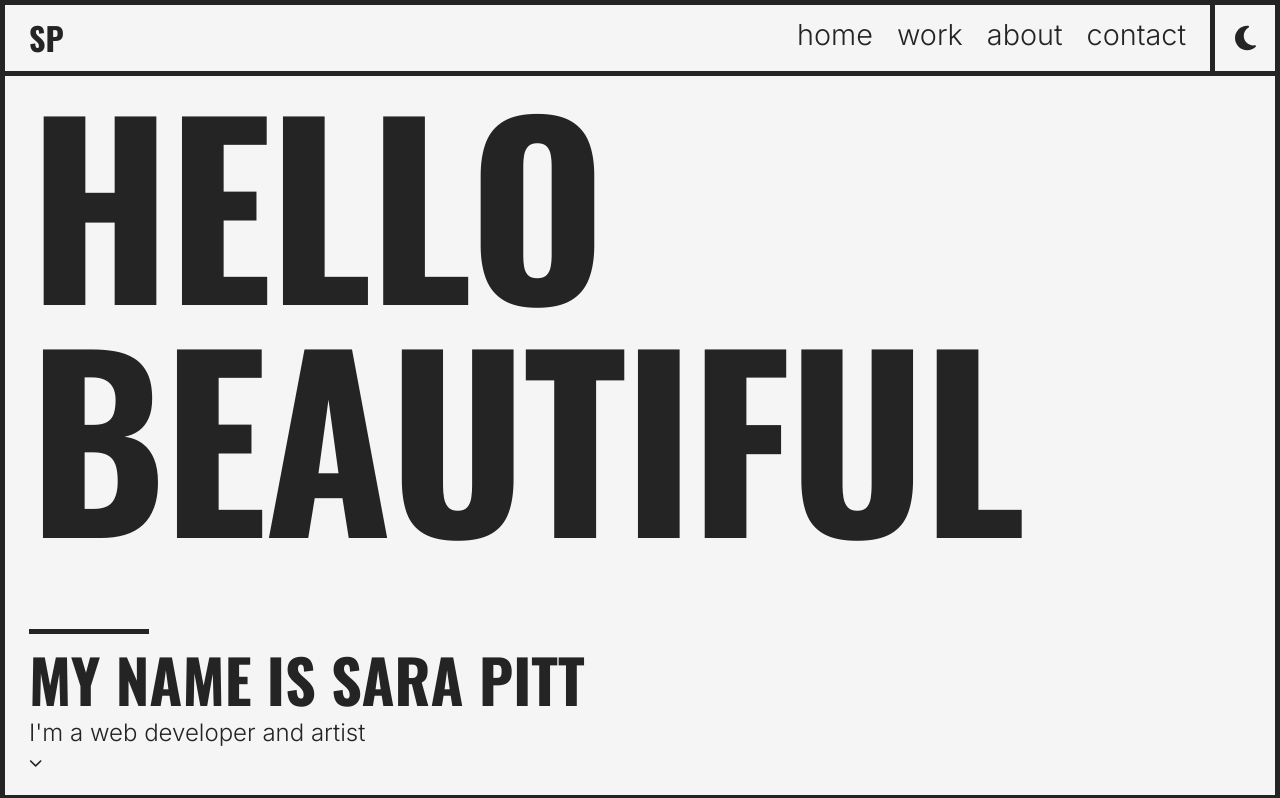
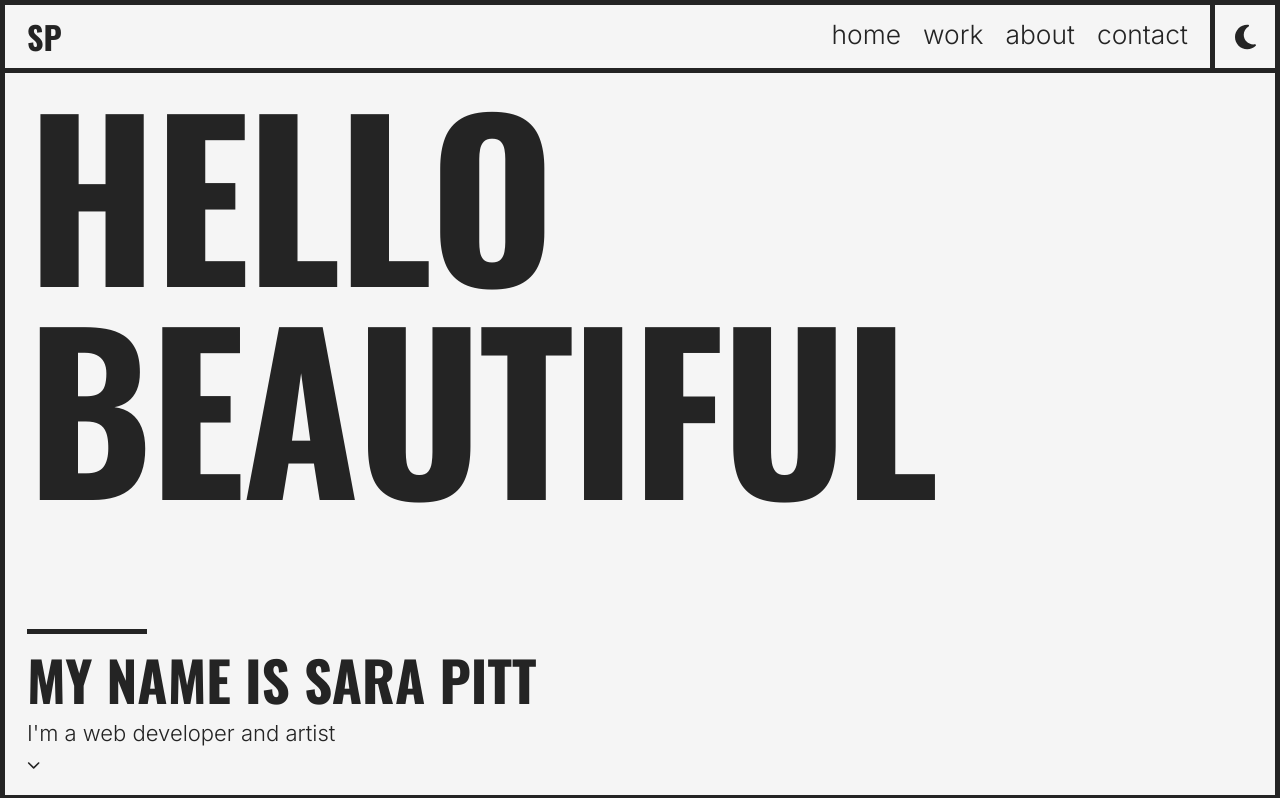
Before and after one commit to sara-p-/portfolio-2024, a React (Vite) app: page / in a window 1280 px wide. Shown: the top 798 px of the page. Built offline with nearby package versions, Linux system fonts and the light colour scheme.

Commit message:
about to tear some stuff up to try out forwardRef. Trying to make the header scrollTo functionality fancy.

```diff
--- a/src/App.css
+++ b/src/App.css
@@ -27,14 +27,32 @@
 }
 
 #about {
+  p {
+    font-size: 1rem;
+    &:last-of-type {
+      margin-bottom: 5rem;
+    }
+    @media only screen and (min-width: 768px) {
+      font-size: 18px;
+    }
+  }
+  h2:first-of-type {
+    margin-bottom: 2rem;
+  }
   h2,
   h3 {
     margin-bottom: 24px;
+    @media only screen and (min-width: 768px) {
+      margin-bottom: 32px;
+      /* line-height: 1.3; */
+    }
   }
-  h3:last-of-type {
-    margin: 2rem 0 24px;
-    @media only screen and (min-width: 768px) {
-      margin: 2rem 0;
+  h3 {
+    &:last-of-type {
+      margin: 2rem 0 24px;
+      @media only screen and (min-width: 768px) {
+        margin: 2rem 0;
+      }
     }
   }
 }
--- a/src/components/Nav/Nav.tsx
+++ b/src/components/Nav/Nav.tsx
@@ -1,27 +1,34 @@
+import './nav.css'
 import Link from '../Link/Link'
 import Toggle from '../Toggle/Toggle'
-import './nav.css'
+import { MENU_ARRAY } from '../../globals/global-variables'
 
 interface navProps {
   label: string
 }
 
 function Nav({ label }: navProps) {
+  function handleNavClick(e): void {
+    e.preventDefault()
+    // const element: HTMLDivElement | null = document.getElementById(sectionName)
+    // const headerHeight = document.querySelector('header').offsetHeight // Get the height of your header
+
+    // window.scrollTo({
+    //   top: element.offsetTop - headerHeight,
+    //   behavior: 'smooth', // Optional for smooth scrolling
+    // })
+  }
+
   return (
     <nav className='nav' aria-label={label}>
       <ul className='menu'>
-        <li className='menu-item'>
-          <Link href={'#home'} linkText={'home'} />
-        </li>
-        <li className='menu-item'>
-          <Link href={'#work'} linkText={'work'} />
-        </li>
-        <li className='menu-item'>
-          <Link href={'#about'} linkText={'about'} />
-        </li>
-        <li className='menu-item'>
-          <Link href={'#contact'} linkText={'contact'} />
-        </li>
+        {MENU_ARRAY.map((item) => {
+          return (
+            <li className='menu-item'>
+              <Link href={`#${item}`} linkText={item} />
+            </li>
+          )
+        })}
       </ul>
       <Toggle />
     </nav>
--- a/src/globals/global-variables.ts
+++ b/src/globals/global-variables.ts
@@ -1 +1,3 @@
 export const ENDPOINT: string = '/data/data.json'
+// Menu links
+export const MENU_ARRAY: string[] = ['home', 'work', 'about', 'contact']
--- a/src/index.css
+++ b/src/index.css
@@ -52,7 +52,7 @@ html,
     font-size: 20px;
   }
   @media only screen and (min-width: 1024px) {
-    font-size: 24px;
+    font-size: 22px;
   }
   /* @media only screen and (min-width: 1280px) {
   } */
@@ -122,8 +122,9 @@ p {
   padding: 0;
   line-height: 1.5;
   @media only screen and (min-width: 768px) {
-    line-height: 1.3;
-    margin: 0 0 12px 0;
+    /* line-height: 1.3; */
+    /* margin: 0 0 12px 0; */
+    margin: 0 0 24px 0;
   }
 }
 
@@ -173,6 +174,7 @@ h2,
 .h2 {
   font-size: 2rem;
   position: relative;
+  line-height: 1.1;
   &:before {
     content: '';
     height: 5px;
@@ -202,7 +204,7 @@ h3,
 .h3 {
   font-size: 0.8rem;
   font-family: 'Open Sans', sans-serif;
-  line-height: 1.2;
+  line-height: 1.3;
   font-weight: 800;
   letter-spacing: 0.6px;
 }
```
Also changed, not shown: 1 other file (tests, documents, lock files or other folders).
